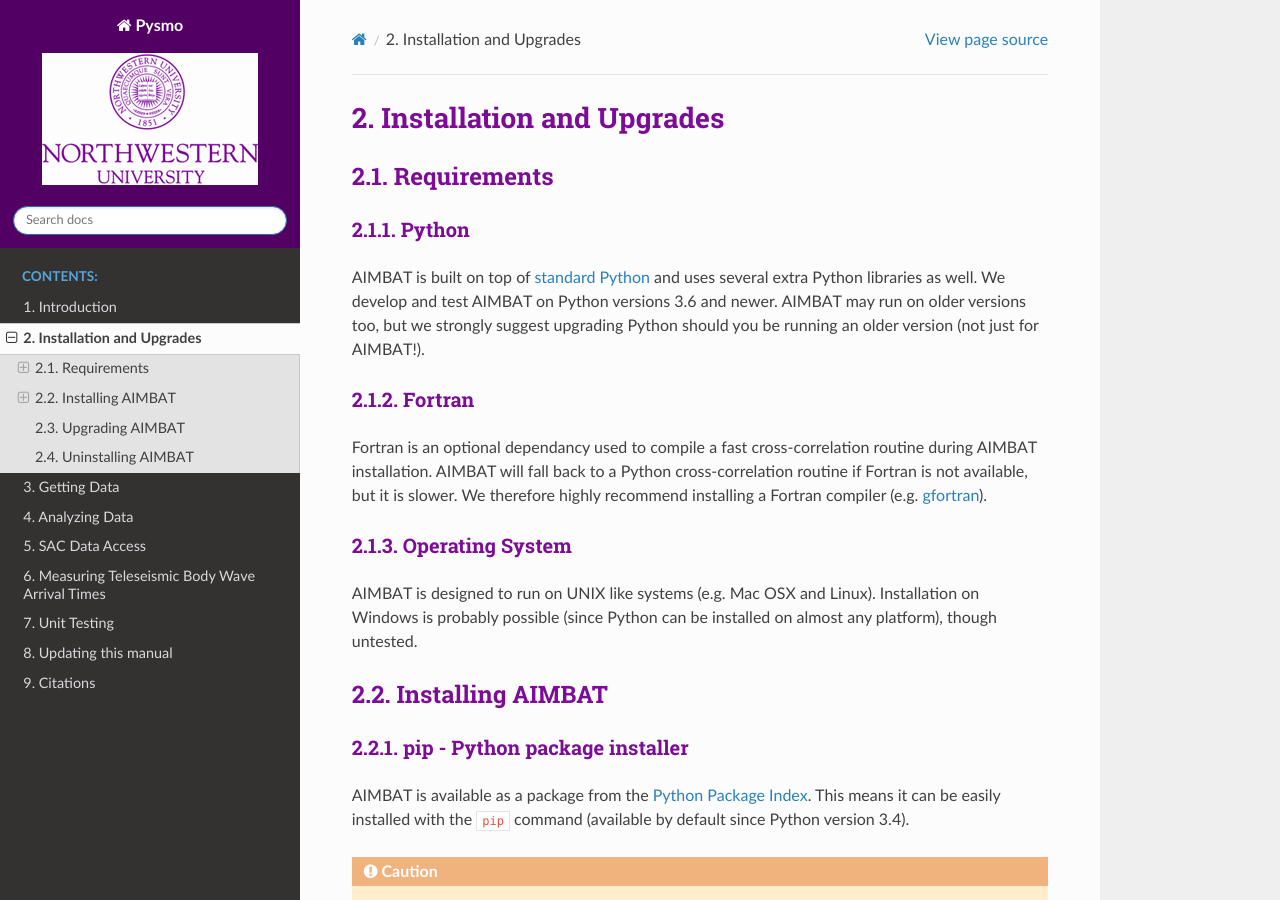
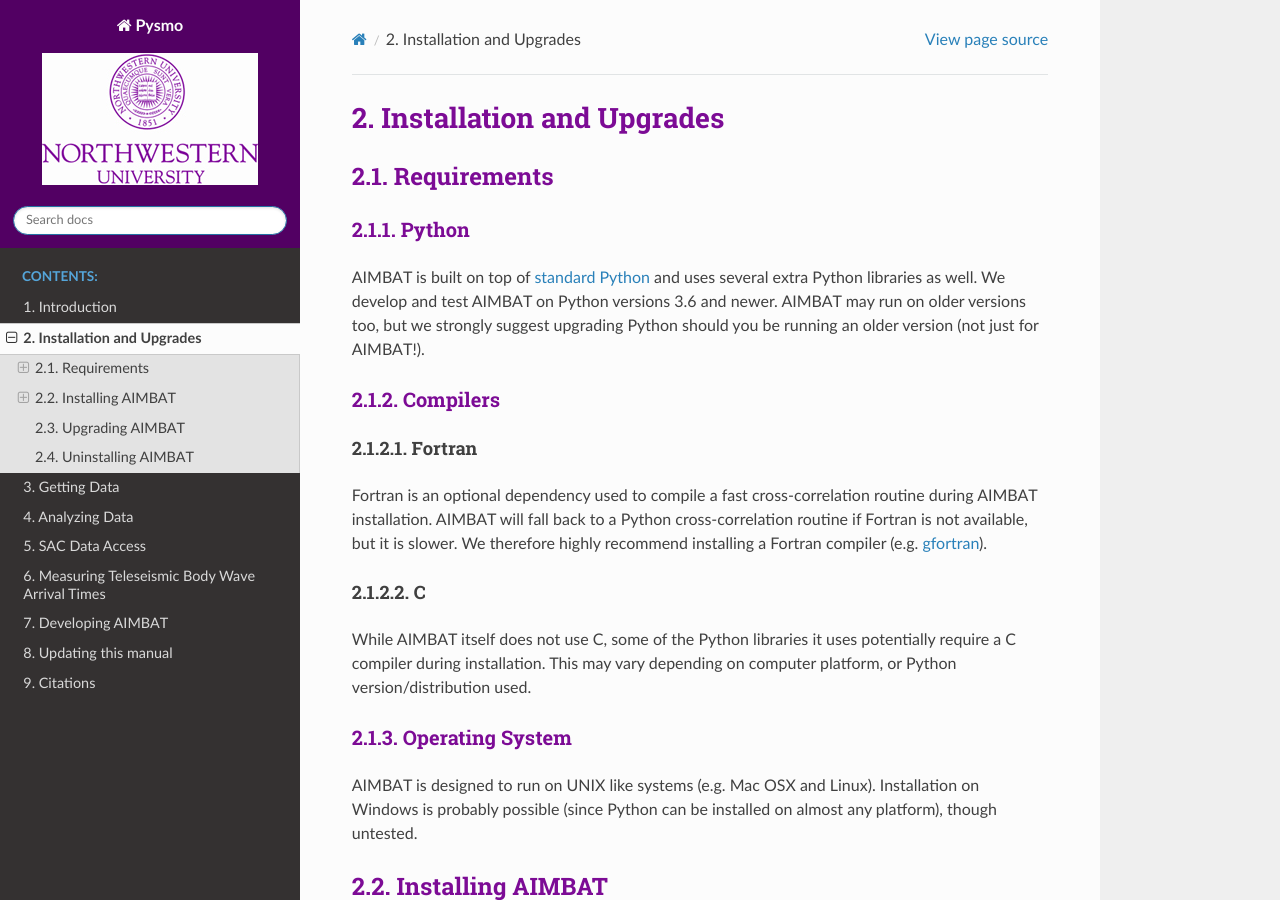
Before and after one commit to pysmo/aimbat, a Sphinx documentation site: the page built from docs/source/installation.rst, in a window 1280 px wide and 900 px high. Built offline with Sphinx 7.4.7 and the Read the Docs theme 2.0.0, drawn with Linux system fonts in a browser that asks for light colours; some of the changed text lies outside the part shown.

Commit message:
Add C compiler to requirements, add dev instructions.

```diff
--- a/docs/source/conf.py
+++ b/docs/source/conf.py
@@ -50,6 +50,7 @@
     'sphinx.ext.coverage',
     'sphinx.ext.mathjax',
     'sphinx.ext.githubpages',
+    'sphinx.ext.autosectionlabel',
 ]
 
 # Add any paths that contain templates here, relative to this directory.
--- a/docs/source/index.rst
+++ b/docs/source/index.rst
@@ -22,7 +22,7 @@
    SACdataAccess
    PickingTravelTimes
    VisualizingStations
-   unitTests
+   developing
    updatingThisManual
    citations
 
--- a/docs/source/installation.rst
+++ b/docs/source/installation.rst
@@ -9,18 +9,22 @@
 ~~~~~~
 AIMBAT is built on top of `standard Python <https://www.python.org/>`_ and uses several extra Python libraries as well. We develop and test AIMBAT on Python versions 3.6 and newer. AIMBAT may run on older versions too, but we strongly suggest upgrading Python should you be running an older version (not just for AIMBAT!).
 
+Compilers
+~~~~~~~~~
 Fortran
-~~~~~~
-Fortran is an optional dependancy used to compile a fast cross-correlation routine during AIMBAT installation. AIMBAT will fall back to a Python cross-correlation routine if Fortran is not available, but it is slower. We therefore highly recommend installing a Fortran compiler (e.g. `gfortran <https://gcc.gnu.org/fortran/>`_).
+^^^^^^^
+Fortran is an optional dependency used to compile a fast cross-correlation routine during AIMBAT installation. AIMBAT will fall back to a Python cross-correlation routine if Fortran is not available, but it is slower. We therefore highly recommend installing a Fortran compiler (e.g. `gfortran <https://gcc.gnu.org/fortran/>`_).
+
+C
+^
+While AIMBAT itself does not use C, some of the Python libraries it uses potentially require a C compiler during installation. This may vary depending on computer platform, or Python version/distribution used.
 
 Operating System
 ~~~~~~~~~~~~~~~~
 AIMBAT is designed to run on UNIX like systems (e.g. Mac OSX and Linux). Installation on Windows is probably possible (since Python can be installed on almost any platform), though untested.
 
-
 Installing AIMBAT
 -----------------
-
 pip - Python package installer
 ~~~~~~~~~~~~~~~~~~~~~~~~~~~~~~
 AIMBAT is available as a package from the `Python Package Index <https://pypi.org/>`_. This means it can be easily installed with the ``pip`` command (available by default since Python version 3.4).
@@ -40,7 +44,6 @@
 
 Installing AIMBAT with pip
 ~~~~~~~~~~~~~~~~~~~~~~~~~~
-
 To install the latest stable version of AIMBAT and all dependencies not already installed, simply issue this command::
 
    $ pip install pysmo.aimbat
@@ -49,15 +52,18 @@
 
    $ pip install --user pysmo.aimbat
 
+If you wish to install the latest developement version of AIMBAT *instead* of the stable release::
+
+   $ pip install git+https://github.com/pysmo/aimbat
+
+.. note:: It is possible to install the stable release alongside the development version. Please read :ref:`Developing AIMBAT` for instructions.
 
 Example Data
 ~~~~~~~~~~~~
-
 Get the repository `data-example <https://github.com/pysmo/data-example>`_ from Github. There is some example code inside `data-example/example_pkl_files` that will be needed for later demonstrations.
 
 Upgrading AIMBAT
 ----------------
-
 Upgrading AIMBAT with ``pip`` is done with the same command used to install, with the addition of the ``-U`` flag::
 
    $ pip install -U pysmo.aimbat
@@ -66,3 +72,8 @@
 
 Uninstalling AIMBAT
 -------------------
+To remove aimbat from your system with ``pip`` run this command::
+
+   $ pip uninstall pysmo.aimbat
+
+.. note:: Unfortunately ``pip`` currently does not remove dependencies that were automatically installed. We suggest running ``pip list`` to see the installed packages, which can then also be removed using ``pip uninstall``
```
Also changed, not shown: docs/source/developing.rst (added, +53 -0 lines), docs/source/unitTests.rst (deleted, +0 -21 lines).
